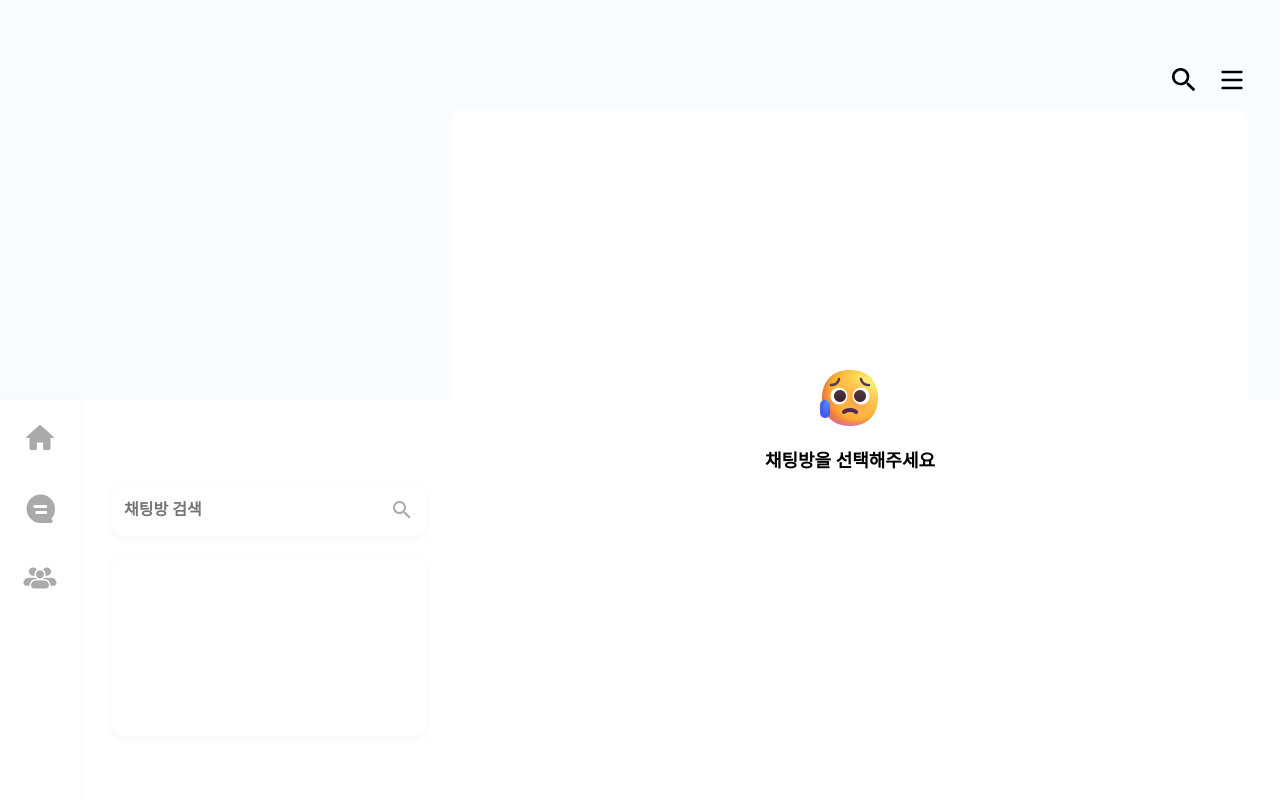
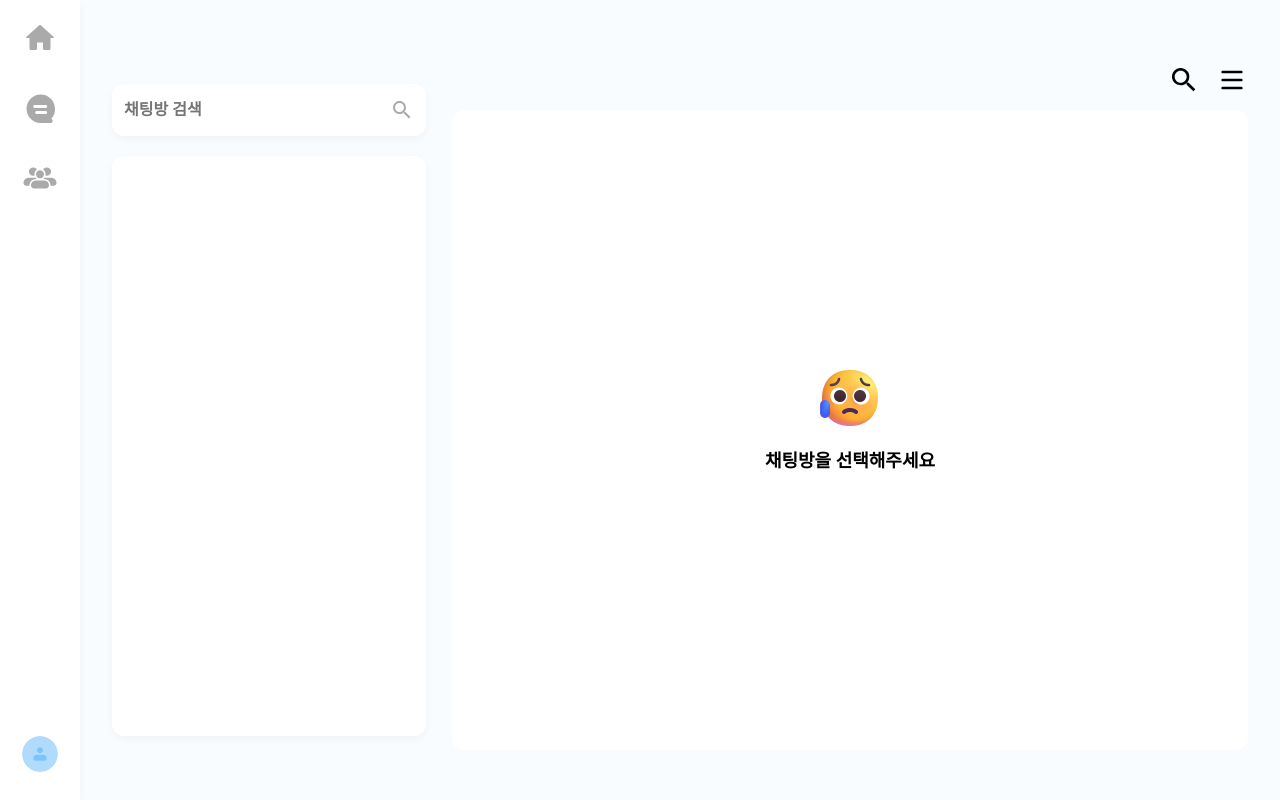
Before and after one commit to apeun-gidaechi/seugi-desktop, a React (Vite) app: page /Chat in a window 1280 px wide. Shown: the top 800 px of the page. Built offline with nearby package versions, Linux system fonts and the light colour scheme; the HTML template or start-up script is replaced by a standard one.

Commit message:
design :: fix 배열

```diff
--- a/src/pages/chat/chat.style.ts
+++ b/src/pages/chat/chat.style.ts
@@ -1,6 +1,7 @@
 import styled from "styled-components";
 
 export const ChatContainer = styled.div`
+background: var(--Primary-Primary050, #F8FCFF);
     display: flex;
     flex-direction: column;
     height: 100vh;
@@ -8,3 +9,9 @@ export const ChatContainer = styled.div`
     position: relative;
     width: 100vw;
 `;
+
+export const ButtonWrapper = styled.div`
+    position: absolute;
+    top: 0;
+    right: 0;
+`;
--- a/src/pages/chat/chat.tsx
+++ b/src/pages/chat/chat.tsx
@@ -4,6 +4,7 @@ import UnChatRoom from '@/components/common/chatRoom/unSelect/index';
 import SelectedChatRoom from '@/components/common/chatRoom/Selecte/index';
 import Layer from '@/components/layer/chat/index';
 import Sidebar from '@/components/common/sidebar/sidebar';
+import TopButton from '@/components/button/chatButton/index'
 
 const Chat = () => {
   const [selectedChatRoom, setSelectedChatRoom] = useState<string | null>(null);
@@ -14,7 +15,9 @@ const Chat = () => {
 
   return (
     <S.ChatContainer>
-      <Layer />
+      <S.ButtonWrapper>
+            <TopButton />
+        </S.ButtonWrapper>
       <Sidebar onSelectChatRoom={handleSelectChatRoom} />
       {selectedChatRoom ? (
         <SelectedChatRoom room={selectedChatRoom} />
```
